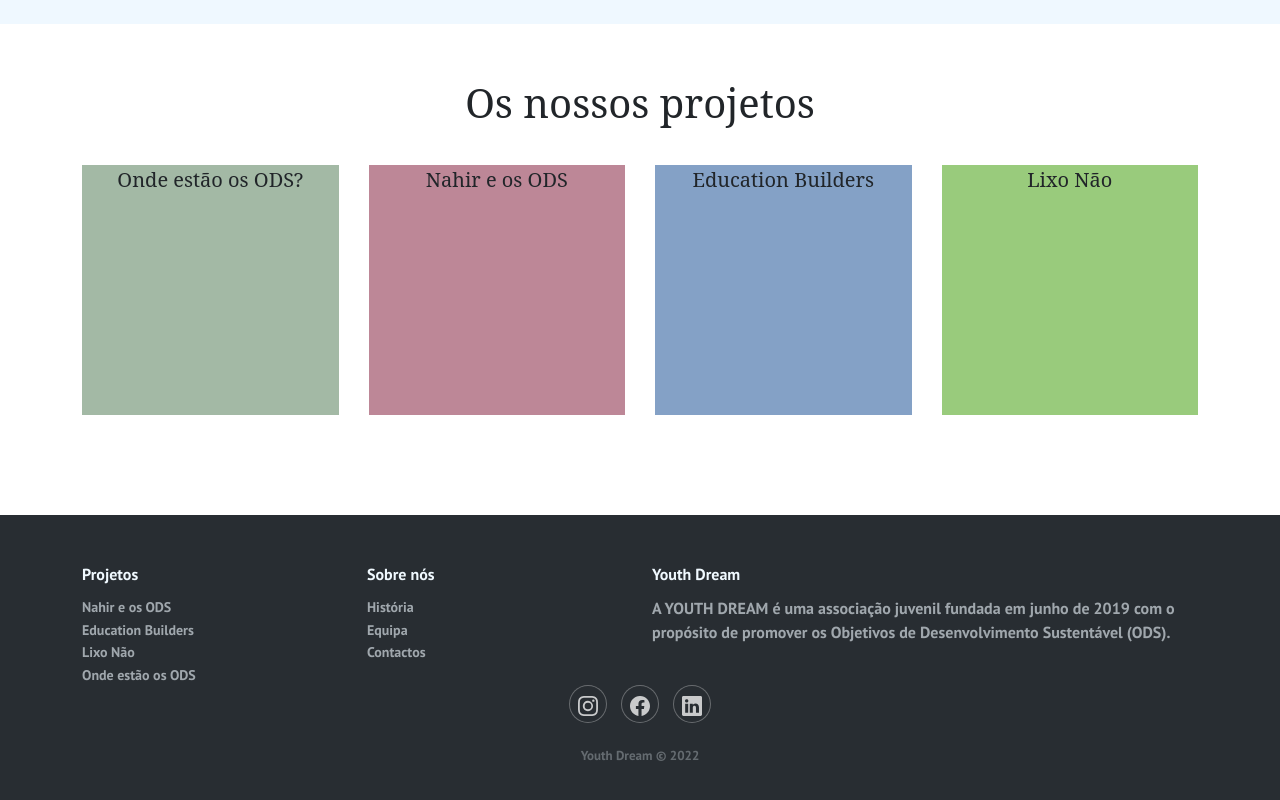
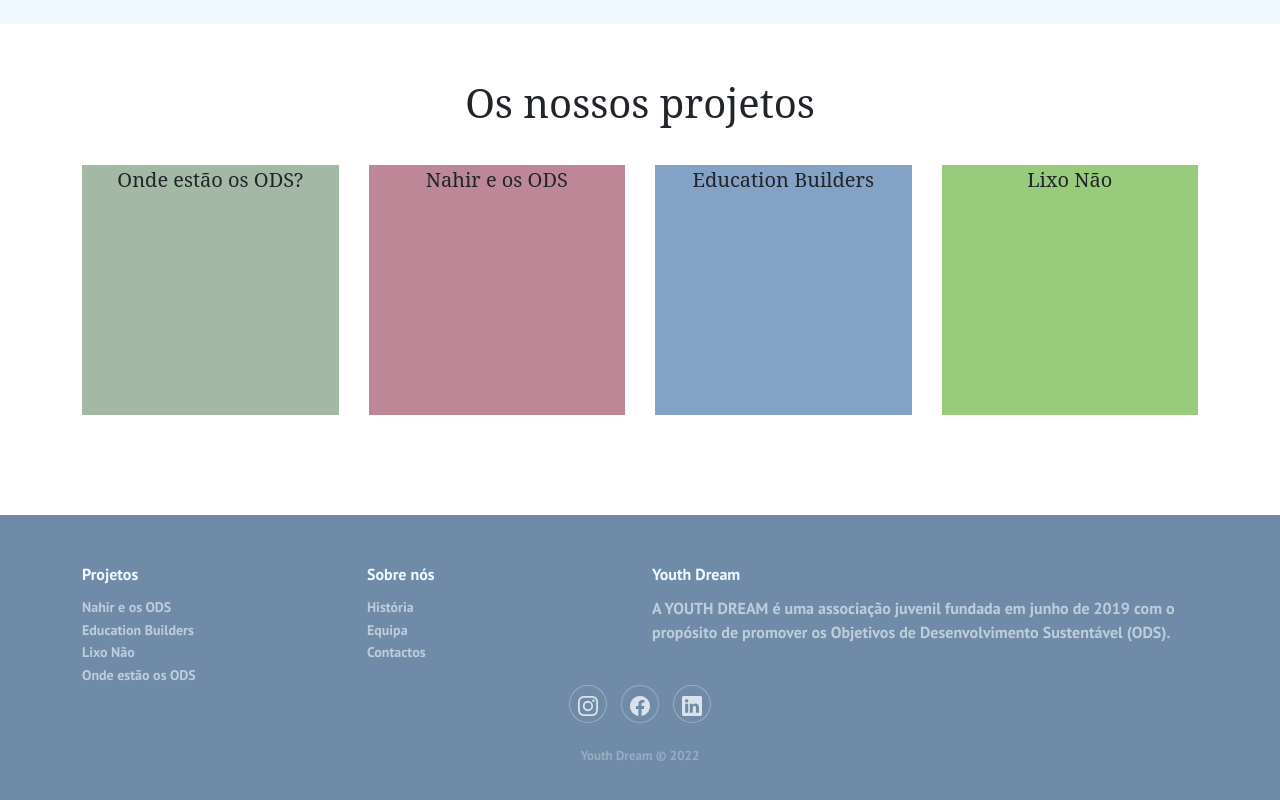
Before and after one commit to vascoguedes/YouthDreamWebsite, a React (Create React App) app: page / in a window 1280 px wide. Shown: the part 1439-2239 px from the top of the page. Built offline with nearby package versions, Linux system fonts and the light colour scheme; the HTML template or start-up script is replaced by a standard one.

Commit message:
footer update

```diff
--- a/src/components/Footer.css
+++ b/src/components/Footer.css
@@ -1,7 +1,7 @@
 .footer-dark {
   padding:50px 0;
   color:#f0f9ff;
-  background-color:#282d32;
+  background-color:#708ba7;
 }
 
 .footer-dark h3 {
--- a/src/components/Footer.js
+++ b/src/components/Footer.js
@@ -35,7 +35,7 @@ function Footer() {
                         <h3>Youth Dream</h3>
                         <p>A YOUTH DREAM é uma associação juvenil fundada em junho de 2019 com o propósito de promover os Objetivos de Desenvolvimento Sustentável (ODS).</p>
                     </div>
-                    <div class="col item social"><a onClick={() => window.open('www.instagram.com/youthdreamassociacao/')}><BsInstagram/></a><a href="#"><BsFacebook/></a><a href="#"><BsLinkedin/></a></div>
+                    <div class="col item social"><a onClick={() => window.open('http://www.instagram.com/youthdreamassociacao/')}><BsInstagram/></a><a onClick={() => window.open('http://www.facebook.com/youthdreamassociacao/')}><BsFacebook/></a><a onClick={() => window.open('http://www.linkedin.com/company/youthdreamassociacao/')}><BsLinkedin/></a></div>
                 </div>
                 <p class="copyright">Youth Dream © 2022</p>
             </div>
```
